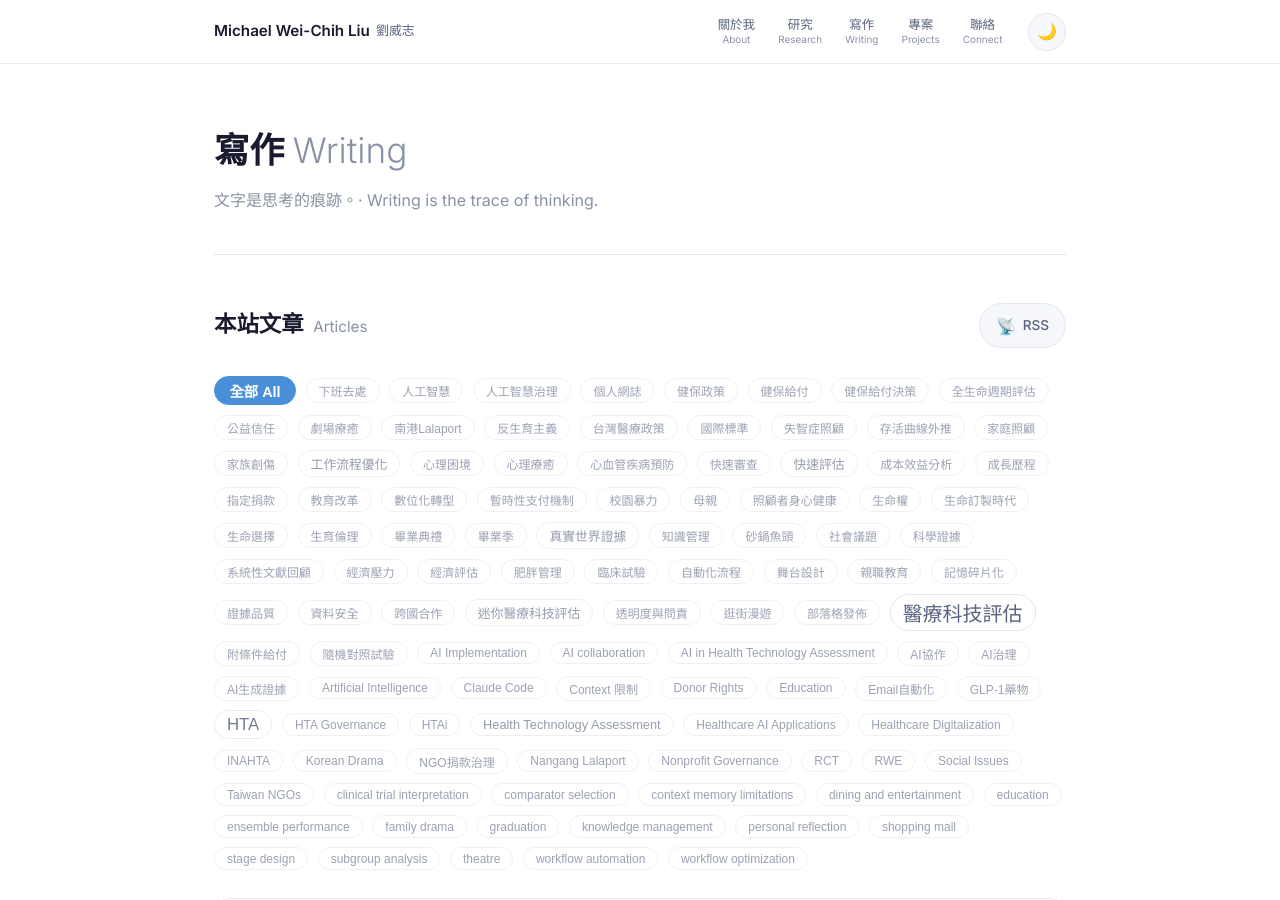
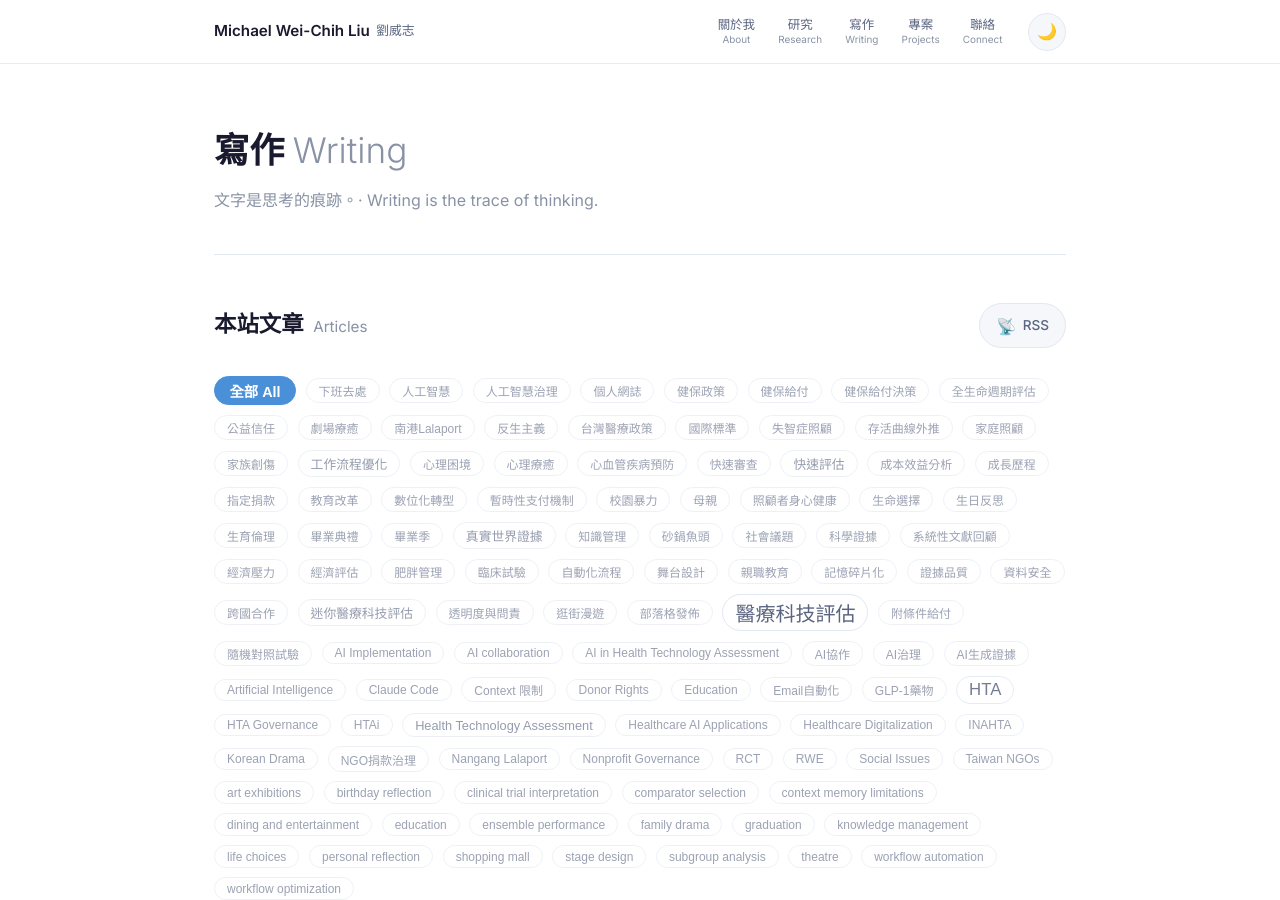
Before and after one commit to liuweichihtw-0624/liuweichihtw-0624.github.io, a Jekyll site: the page built from writing.html, in a window 1280 px wide and 900 px high. Built offline with Jekyll 4.4.1, drawn with Linux system fonts in a browser that asks for light colours.

Commit message:
retag: update tags for 2026-06-25-birthday-reflection-life-choices.md

```diff
--- a/_posts/2026-06-25-birthday-reflection-life-choices.md
+++ b/_posts/2026-06-25-birthday-reflection-life-choices.md
@@ -2,7 +2,7 @@
 layout: post
 title: "結束與開始：關於生命選擇的生日思考 · Endings and Beginnings: Birthday Reflections on Life Choices"
 date: 2026-06-25 10:44:07 +0800
-tags: ["生命選擇", "生育倫理", "反生育主義", "生命訂製時代", "生命權"]
+tags: ["生命選擇", "生日反思", "生育倫理", "反生主義", "birthday reflection", "life choices", "art exhibitions"]
 publish: true
 syndicate: []
 excerpt: "在50歲生日這天，經歷了美術館、電影、新書發表會，我對生命延續、生育自主權有了深刻的反思與結論。"
```
